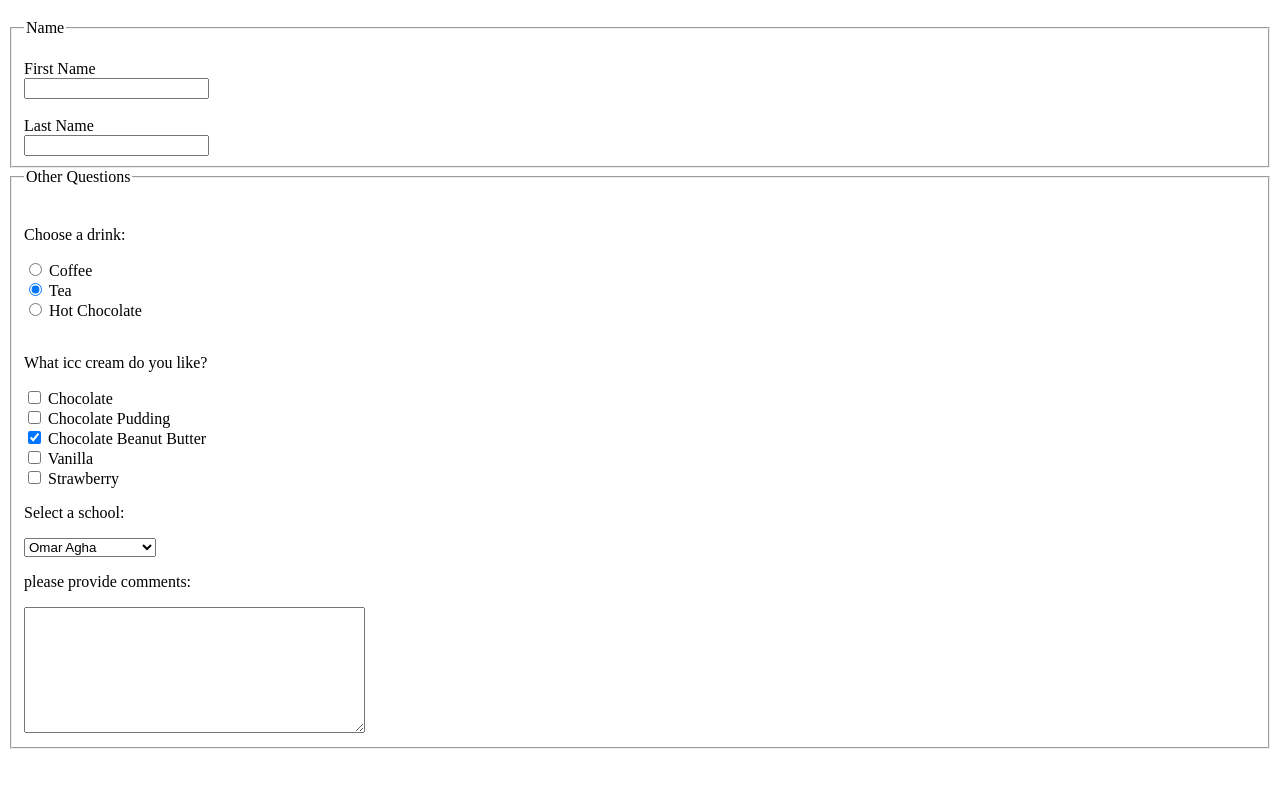
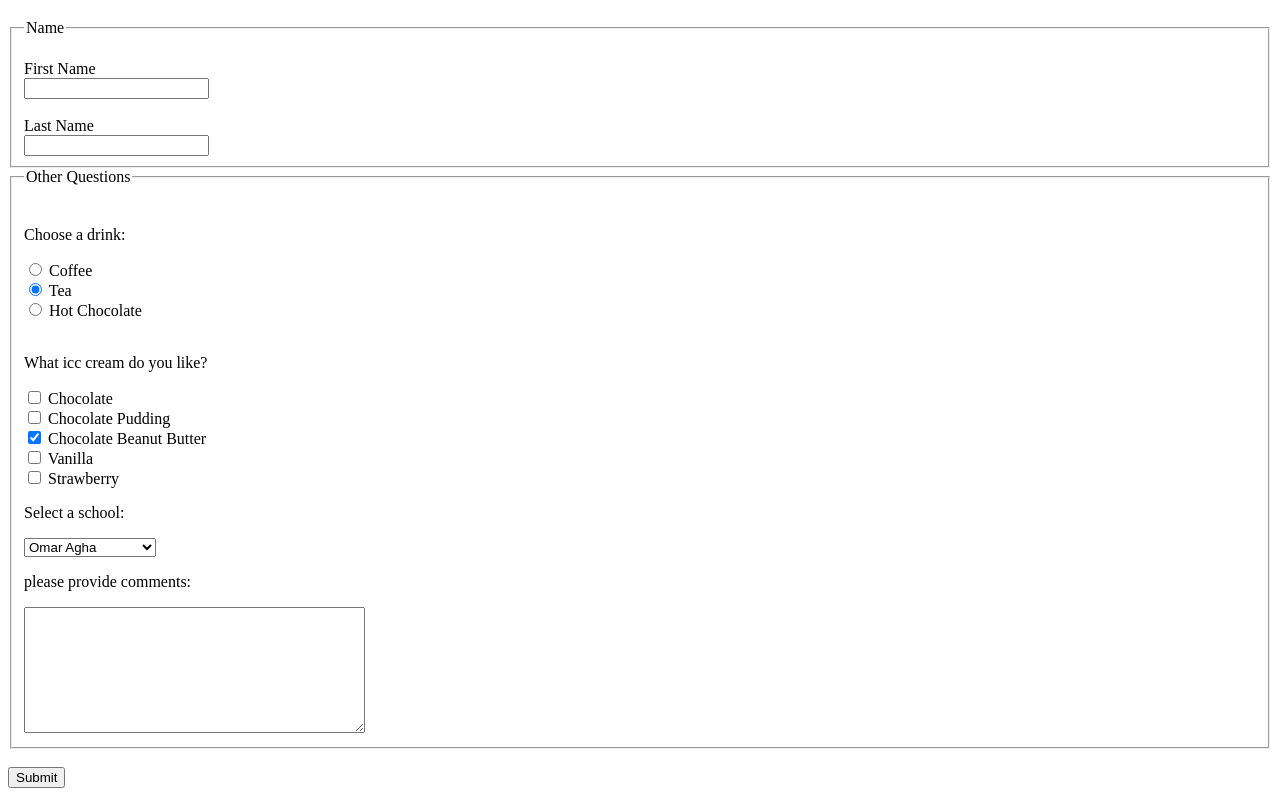
Before and after one commit to FirasSarhan/git-test, a plain HTML site: page index.html in a window 1280 px wide. Shown: the part 61-857 px from the top of the page. Before the commit the page ends 818 px from the top, so only its background shows below. Drawn offline with Linux system fonts and the light colour scheme.

Commit message:
add button type submit in index file

```diff
--- a/index.html
+++ b/index.html
@@ -85,6 +85,8 @@
 				<p>please provide comments:</p>
 				<textarea name="comments" id="" cols="40" rows="8"></textarea>
 			</fieldset>
+			<br>
+			<input type="submit" name="submit">
 		</form>
 	</body>
 </html>
```
